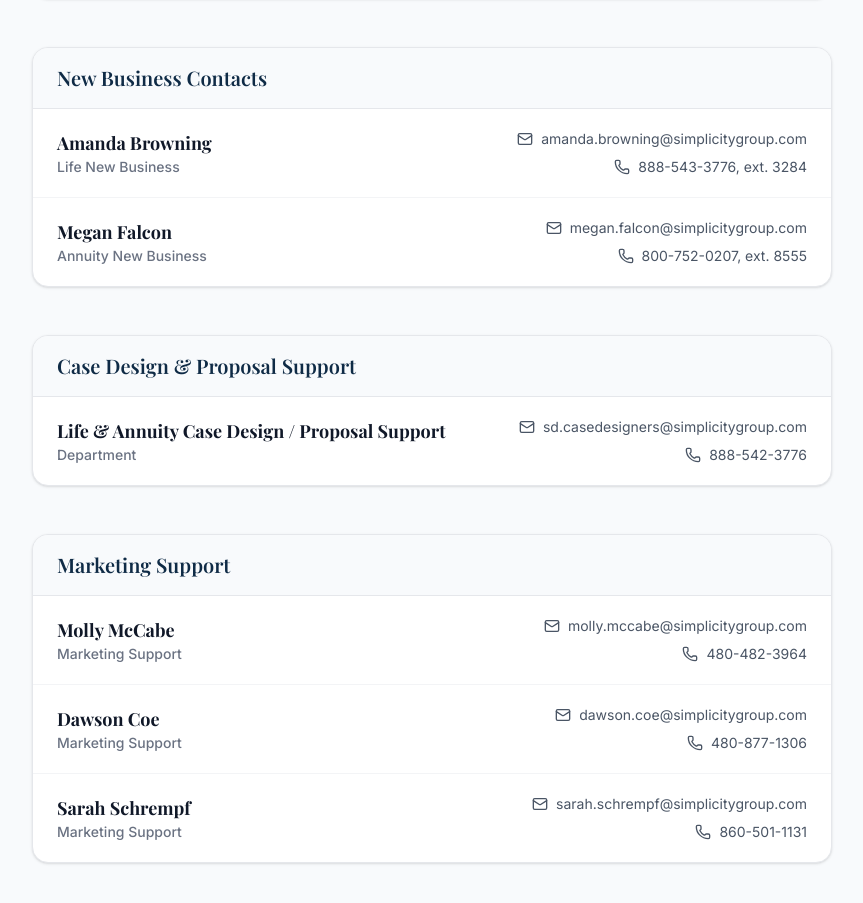
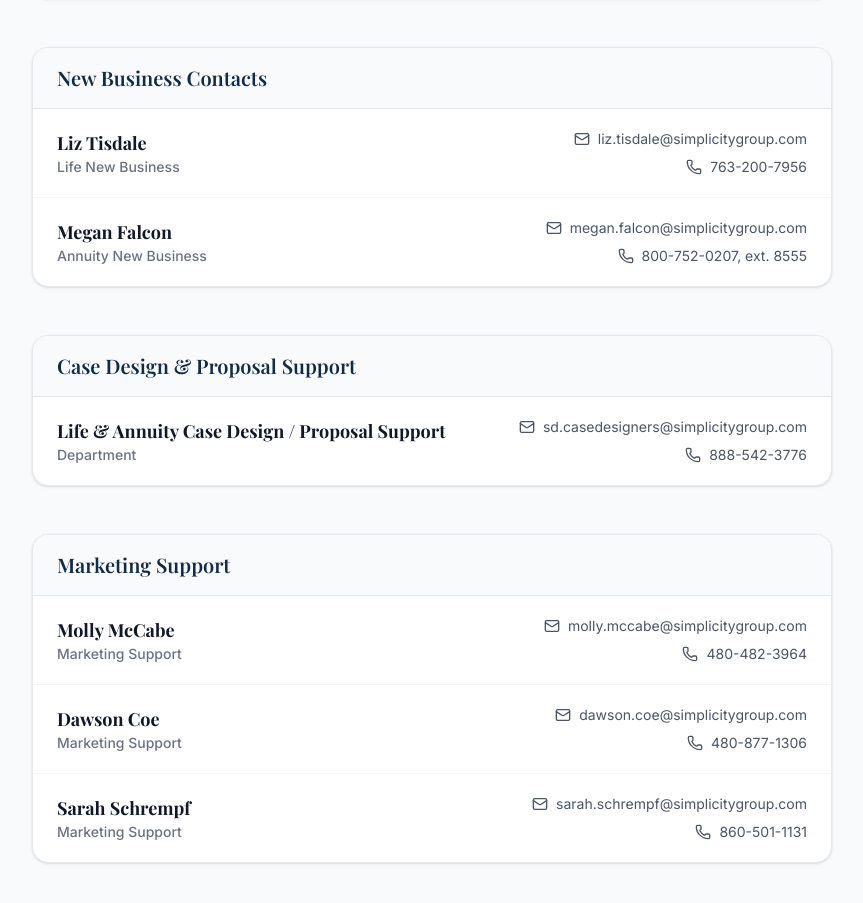
Before and after one commit to SuperFastTaco/kevinnuber-website, a React (Vite) app: page /contact in a window 1280 px wide. Shown: the part 1020-1923 px from the top of the page, without its empty margins (0-863 px from the left). Built offline with nearby package versions, Linux system fonts and the light colour scheme; no server answers; a web font is replaced by a local one.

Commit message:
Add files via upload

```diff
--- a/src/pages/Contact.tsx
+++ b/src/pages/Contact.tsx
@@ -42,10 +42,10 @@
       title: "New Business Contacts",
       contacts: [
         {
-          name: "Amanda Browning",
+          name: "Liz Tisdale",
           role: "Life New Business",
-          email: "amanda.browning@simplicitygroup.com",
-          phone: "888-543-3776, ext. 3284"
+          email: "liz.tisdale@simplicitygroup.com",
+          phone: "763-200-7956"
         },
         {
           name: "Megan Falcon",
```
